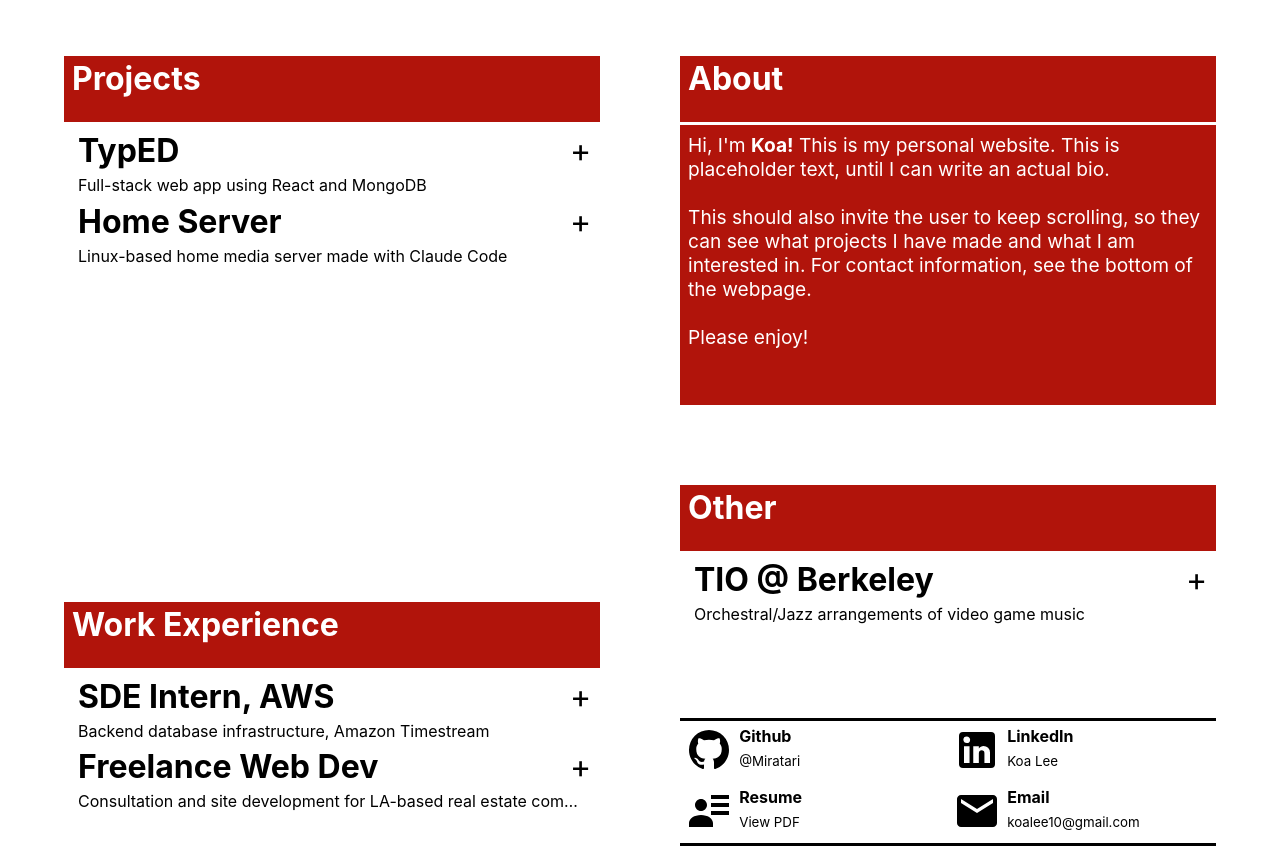
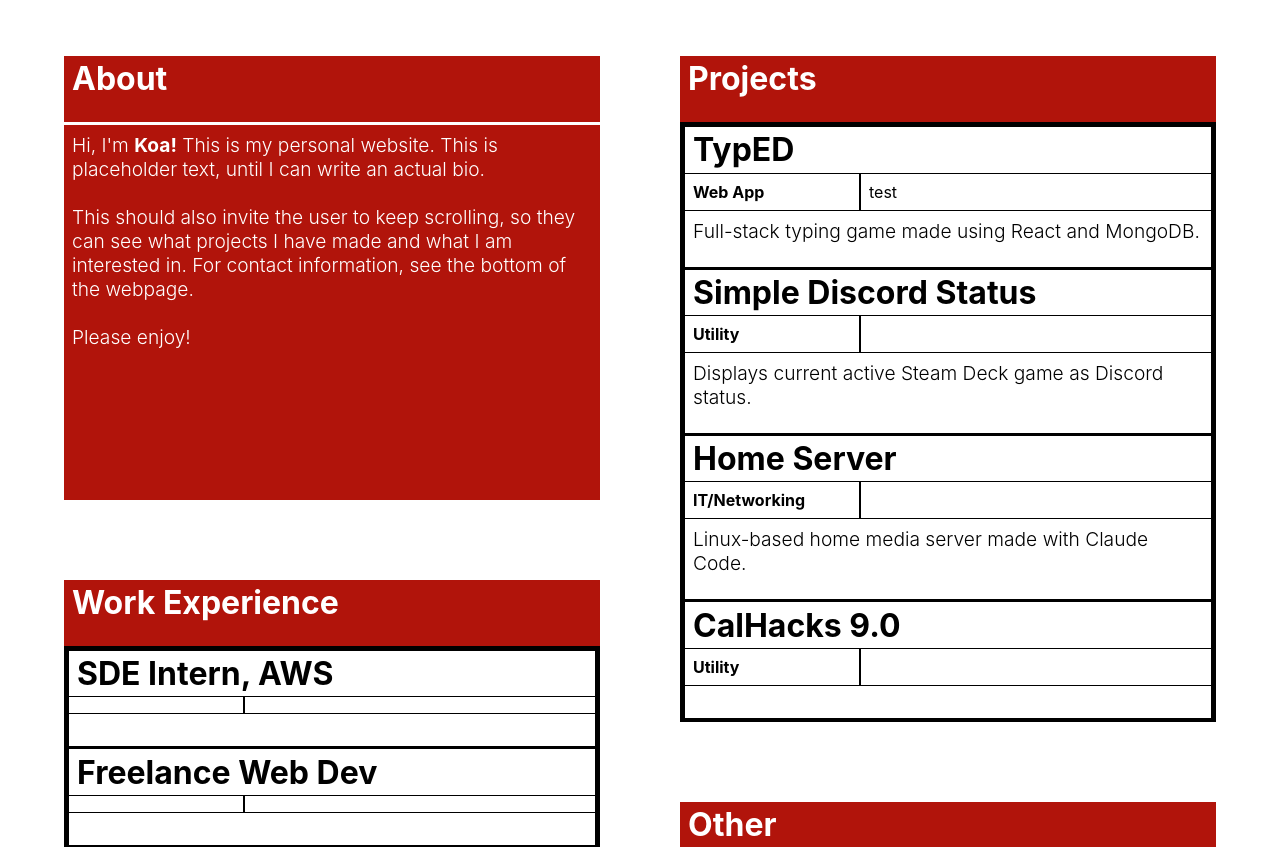
Before and after one commit to Miratari/personal-website, a React (Create React App) app in the folder client/: page / in a window 1280 px wide. Shown: the part 760-1607 px from the top of the page. Built offline with nearby package versions, Linux system fonts and the light colour scheme.

Commit message:
new formatting for projects

```diff
--- a/client/src/App.css
+++ b/client/src/App.css
@@ -54,11 +54,11 @@ p {
     grid-template-columns: 1fr 1fr;
     grid-auto-rows: auto;
     grid-template-areas: "header header"
-                         "projects about"
-                         "projects about"
-                         "projects other"
+                         "about projects"
+                         "about projects"
+                         "work projects"
                          "work other"
-                         "work contact"
+                         "contact other"
                          "footer footer";
   }
 }
@@ -89,10 +89,9 @@ section header {
 
 section .section-content {
   border-width: var(--line-width);
-  border-style: none;
-  border-color: var(--accent-color);
-  border-top-style: none;
-  padding: 0.5rem;
+  border-style: solid;
+  border-color: var(--text-color-dark);
+
 }
 
 
@@ -113,12 +112,12 @@ section .section-content {
 #header .title-text {
   padding-top: 1rem;
   font-size: 5rem;
-  font-weight: bolder;
+  font-weight: 800;
 }
 
 #header .subtitle-text {
   font-size: 2rem;
-  font-weight: lighter;
+  font-weight: 200;
   flex-grow: 1;
 }
 
@@ -156,8 +155,11 @@ section .section-content {
 }
 
 #about .section-content {
+  padding: 0.5rem;
   color: var(--text-color-light);
   font-size: 1.2rem;
+  font-weight: 300;
+  border-style: none;
 }
 
 
@@ -206,64 +208,46 @@ section .section-content {
 /* PROJECT STYLE */
 
 .project {
-  transition: 150ms;
   cursor: pointer;
-  /* width: auto; */
+  border-style: solid;
+  border-width: 1px;
+  display: grid;
+  grid-template-columns: 1fr 2fr;
+  grid-auto-rows: auto;
+  grid-template-areas: "title title"
+                       "type links"
+                       "desc desc";
 }
 
-.project-preview {
-  cursor: pointer;
-  text-align: left;
-  background-color: transparent;
-  display: grid;
-  gap: 0.3rem;
-  max-width: 60rem;
-  grid-template-columns: minmax(auto, 100rem) 1rem;
-  grid-template-areas: "title arrow" "brief brief";
-  align-items: end;
-}
-/* @media (min-width: 45em) {
-  .project-preview {
-    grid-template-columns: auto minmax(auto, 100rem) auto;
-    grid-template-areas: "title brief arrow";
-  }
-} */
-.active, .project:hover {
-  background-color: var(--hover-color);
-  cursor: pointer;
+.project * {
+  border-width: 1px;
+  border-style: solid;
+  border-bottom-style: none;
 }
 
-.project-preview h2 {
+.project .title {
+  font-weight:700;
+  font-size: 2rem;
+  padding: 0.2rem;
+  padding-left: 0.5rem;
+  /* padding-bottom: 1.5rem; */
   margin: 0px;
-  font-size: 2rem;
-  font-weight: bold;
-  padding-right: 0.5rem;
+  width: 100;
 }
 
-.project-preview h3 {
-  margin: 0px;
+.project .type {
+  font-weight: bold;
   font-size: 1rem;
-  font-weight: normal;
-  overflow: hidden;
-  text-wrap-mode: nowrap;
-  text-overflow: ellipsis;
-  padding-bottom: 0px;
-}
-@media (min-width: 45em) {
-  .project-preview h3 {
-    padding-bottom: 0.3rem;
-  }
+  padding: 0.5rem;
 }
 
-.project-preview h4 {
-  font-size: 2rem;
-  font-weight: normal;
-  margin: 0px;
-  /* width: 2rem; */
+.project .links {
+  padding: 0.5rem;
 }
 
-.project-content {
-  margin: 0.48rem;
-  margin-top: 1rem;
-  display: none;
+.project .desc {
+  font-size: 1.2rem;
+  font-weight: 300;
+  padding: 0.5rem;
+  padding-bottom: 1.5rem;
 }
--- a/client/src/App.js
+++ b/client/src/App.js
@@ -17,17 +17,13 @@ function Contact({ icon, text, subtext, href }) {
   );
 }
 
-function Project({ title, tags, brief, description }) {
+function Project({ title, type, links, desc }) {
   return (
     <div className="project">
-      <button type="button" className="project-preview">
-        <h2 style={{gridArea: "title"}}>{title}</h2>
-        <h3 style={{gridArea: "brief"}}>{brief}</h3>
-        <h4 style={{gridArea: "arrow"}}>+</h4>
-      </button>
-      <div className="project-content">
-        {description}
-      </div>
+      <div className="title" style={{gridArea: "title"}}>{title}</div>
+      <div className="type" style={{gridArea: "type"}}>{type}</div>
+      <div className="links" style={{gridArea: "links"}}>{links}</div>
+      <div className="desc" style={{gridArea: "desc"}}>{desc}</div>
     </div>
   );
 }
@@ -64,11 +60,20 @@ function App() {
         <div class="section-content">
           <Project
             title="TypED"
-            brief="Full-stack web app using React and MongoDB"
-            description="This is filler text for one of the descriptions. When I actually get the formatting done, I'll replace this with more accurate text."/>
+            type="Web App"
+            links="test"
+            desc="Full-stack typing game made using React and MongoDB."/>
+          <Project
+            title="Simple Discord Status"
+            type="Utility"
+            desc="Displays current active Steam Deck game as Discord status."/>
           <Project
             title="Home Server"
-            brief="Linux-based home media server made with Claude Code"/>
+            type="IT/Networking"
+            desc="Linux-based home media server made with Claude Code."/>
+          <Project
+            title="CalHacks 9.0"
+            type="Utility"/>
         </div>
       </section>
 
```
